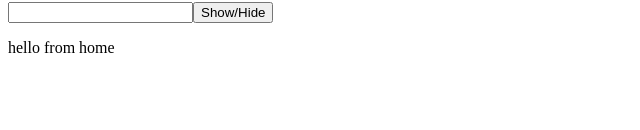
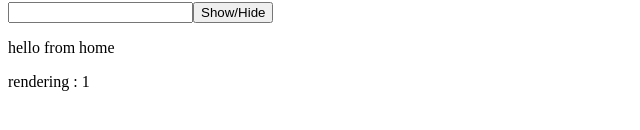
Before and after one commit to msameert/api-dev-workspace, a React (Vite) app in the folder frontend/: page / in a window 1280 px wide. Shown: the part 170-300 px from the top of the page, without its empty margins (0-640 px from the left). Built offline with nearby package versions, Linux system fonts and the light colour scheme.

Commit message:
useEffect ugh

```diff
--- a/frontend/src/components/home.tsx
+++ b/frontend/src/components/home.tsx
@@ -1,10 +1,16 @@
 import Base from './base'
+import { useEffect, useState } from 'react'
 
 const Home = () => {
+    const [count,setCount] = useState(0)
+    useEffect(() => {
+        setCount((prev) => prev + 1);
+    }, [])
     return (
         <div>
             <Base />
             <p>hello from home</p>
+            <p>rendering : {count}</p>
 
         </div>
     )
```
